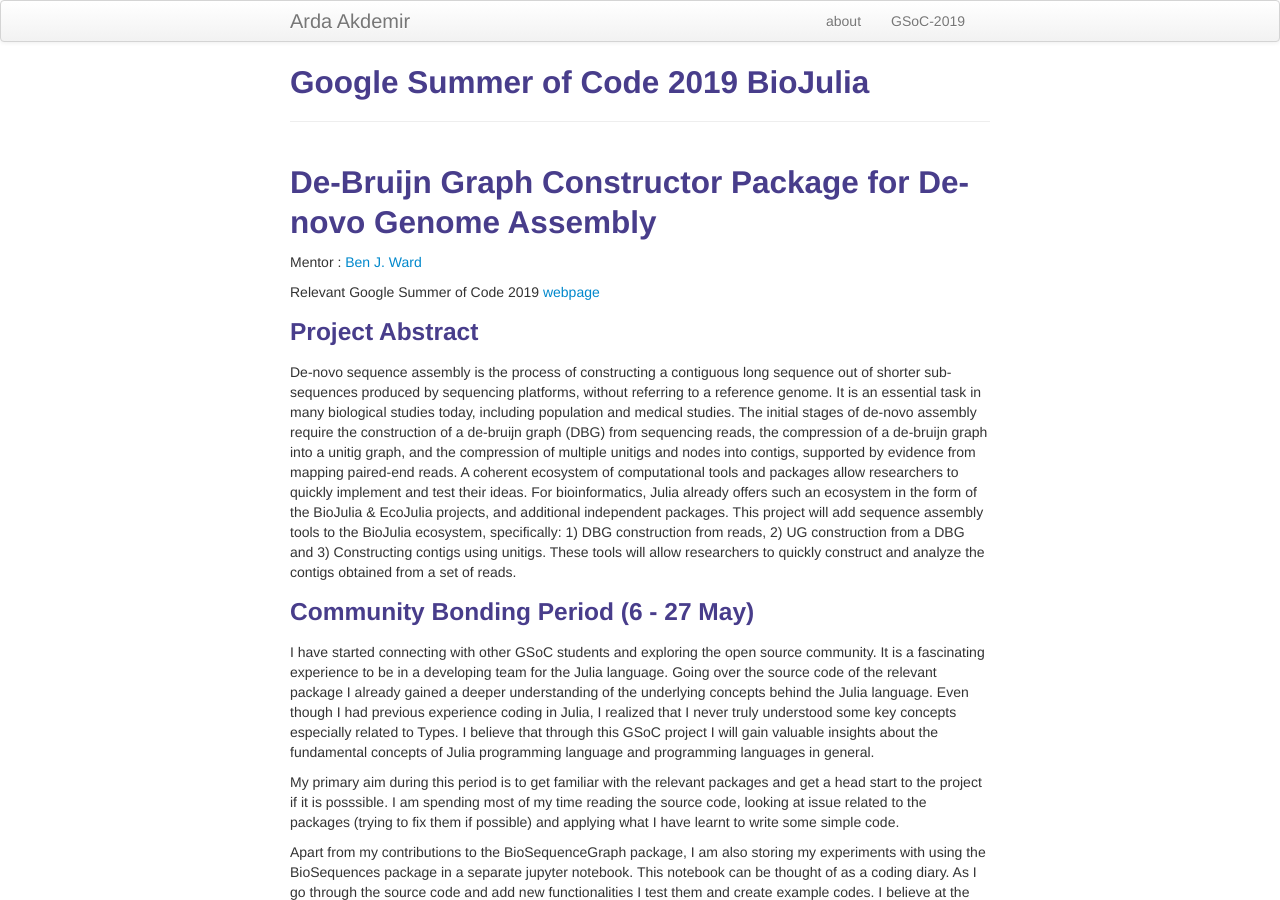
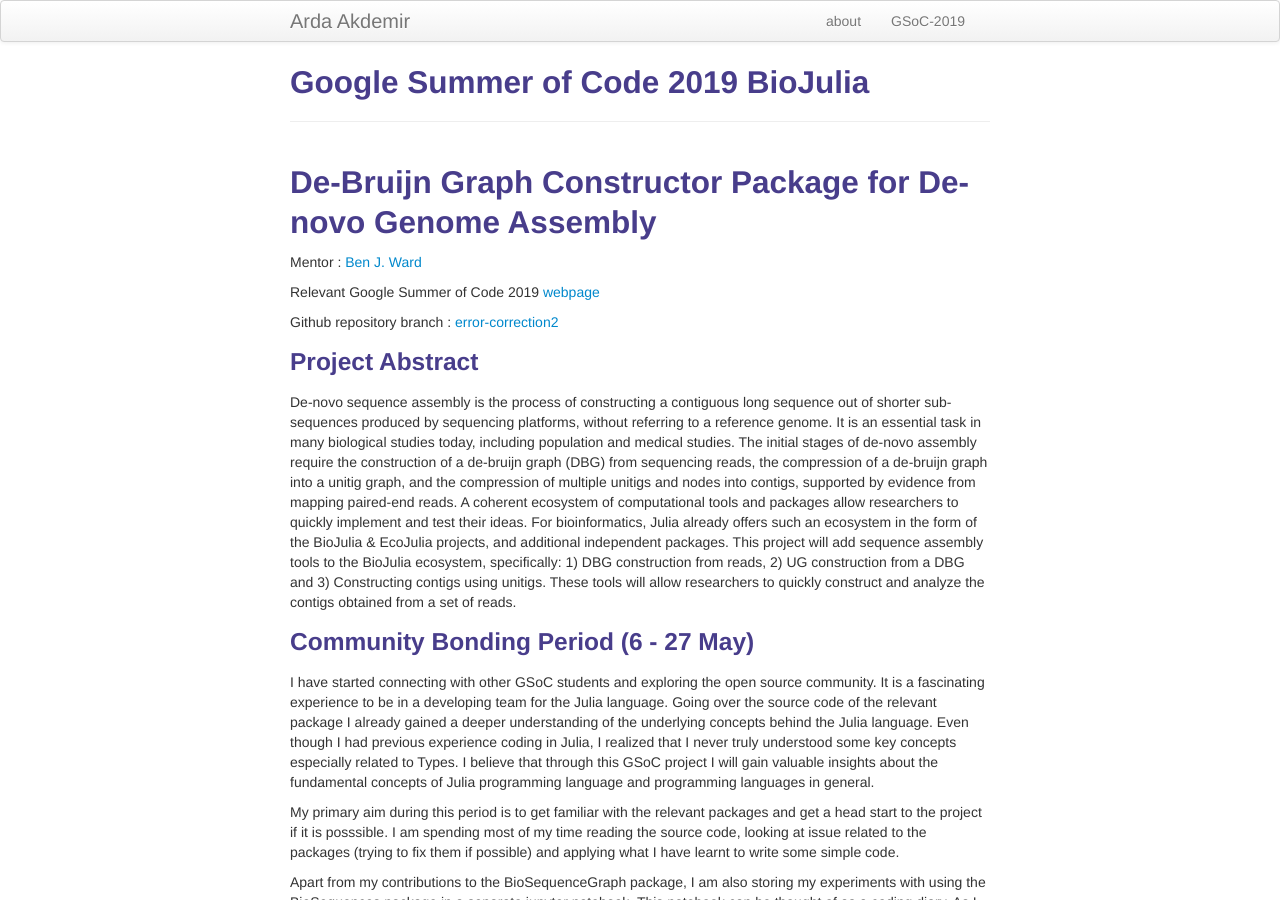
Before and after one commit to ardakdemir/ardakdemir.github.io, a Jekyll site: the page built from pages/gsoc.md, in a window 1280 px wide and 900 px high. Built offline with Jekyll 4.4.1, drawn with Linux system fonts in a browser that asks for light colours.

Commit message:
error correction documentation

```diff
--- a/pages/gsoc.md
+++ b/pages/gsoc.md
@@ -10,6 +10,9 @@
 Mentor : [Ben J. Ward](http://www.earlham.ac.uk/ben-ward)
 
 Relevant Google Summer of Code 2019 [webpage](https://summerofcode.withgoogle.com/projects/#5248824832950272)
+
+Github repository branch : [error-correction2](https://github.com/BioJulia/BioSequenceGraphs.jl/tree/gsoc/error-correction2)
+
 
 
 ### Project Abstract
```
